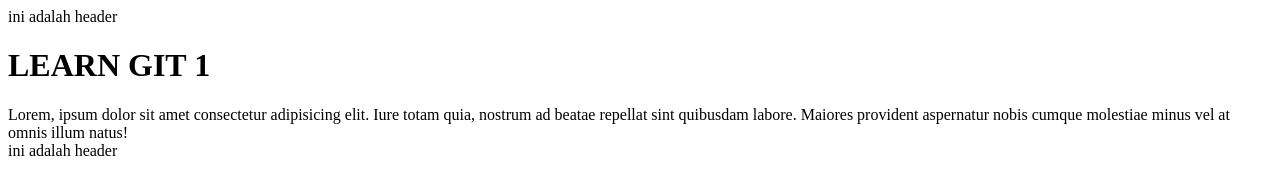
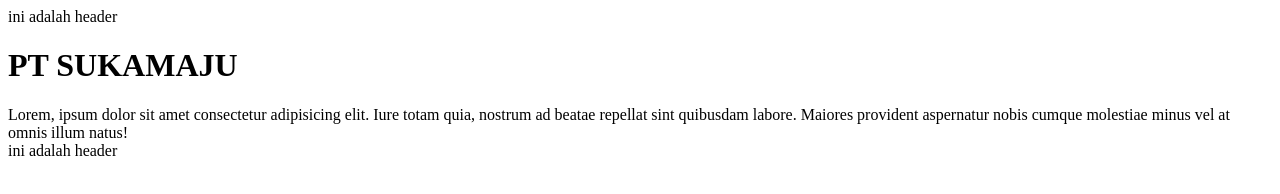
Before and after one commit to IGhifari/CompanyProfile, a plain HTML site: page index.html in a window 1280 px wide. Drawn offline with Linux system fonts and the light colour scheme.

Commit message:
merubah nama company

```diff
--- a/index.html
+++ b/index.html
@@ -9,7 +9,7 @@
     <header>
         ini adalah header
     </header>
-    <h1>LEARN GIT 1</h1>
+    <h1>PT SUKAMAJU</h1>
     <div>Lorem, ipsum dolor sit amet consectetur adipisicing elit. Iure totam quia, nostrum ad beatae repellat sint quibusdam labore. Maiores provident aspernatur nobis cumque molestiae minus vel at omnis illum natus!</div>
     <footer>
         ini adalah header
```
